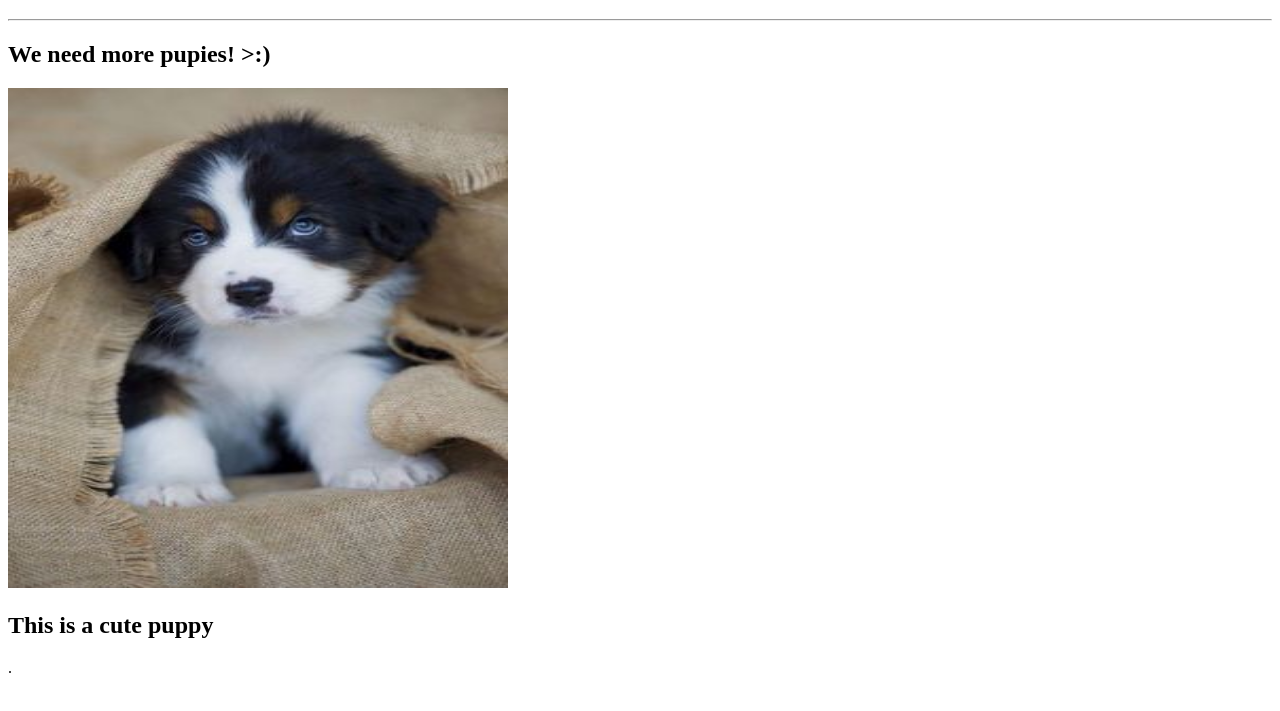
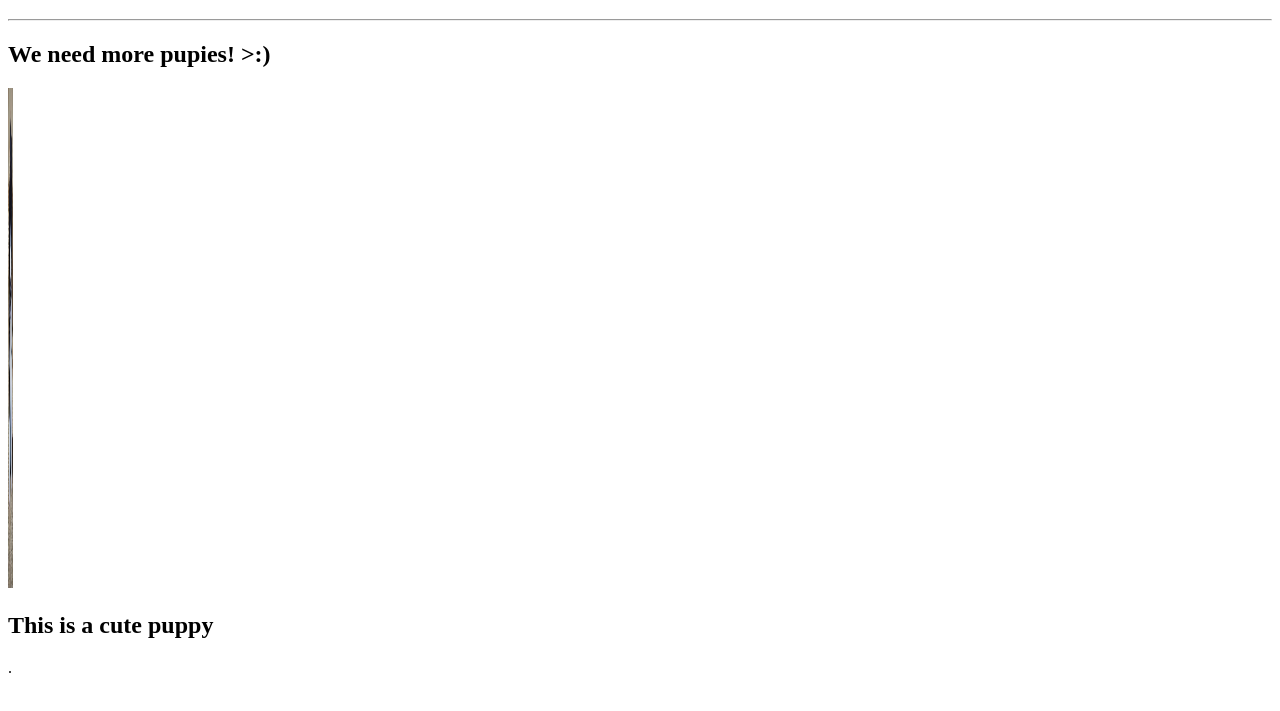
Before and after one commit to bodnarkrisztina/-J-dolog, a plain HTML site: page index.html in a window 1280 px wide. Shown: the part 61-772 px from the top of the page. Drawn offline with Linux system fonts and the light colour scheme.

Commit message:
Update index.html

```diff
--- a/index.html
+++ b/index.html
@@ -6,7 +6,7 @@
 </head>
 <body>
   <p> <h2>We need more pupies! >:) </h2>
-<img src="kutyahdfgf.jpg" alt="Kutja" width="500" height="500">
+<img src="kutyahdfgf.jpg" alt="Kutja" width="5" height="500">
 <h2>This is a cute puppy</h2>
 <p>.</p>
 
```
